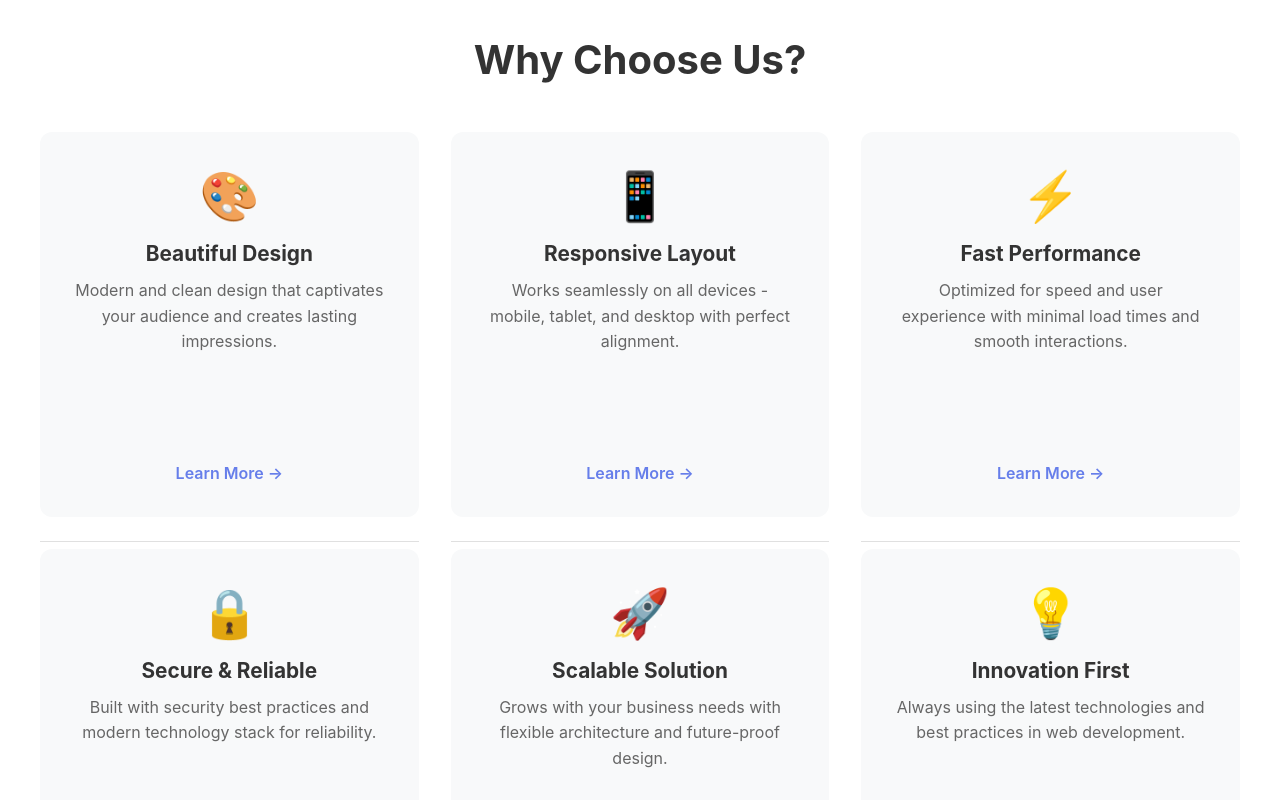
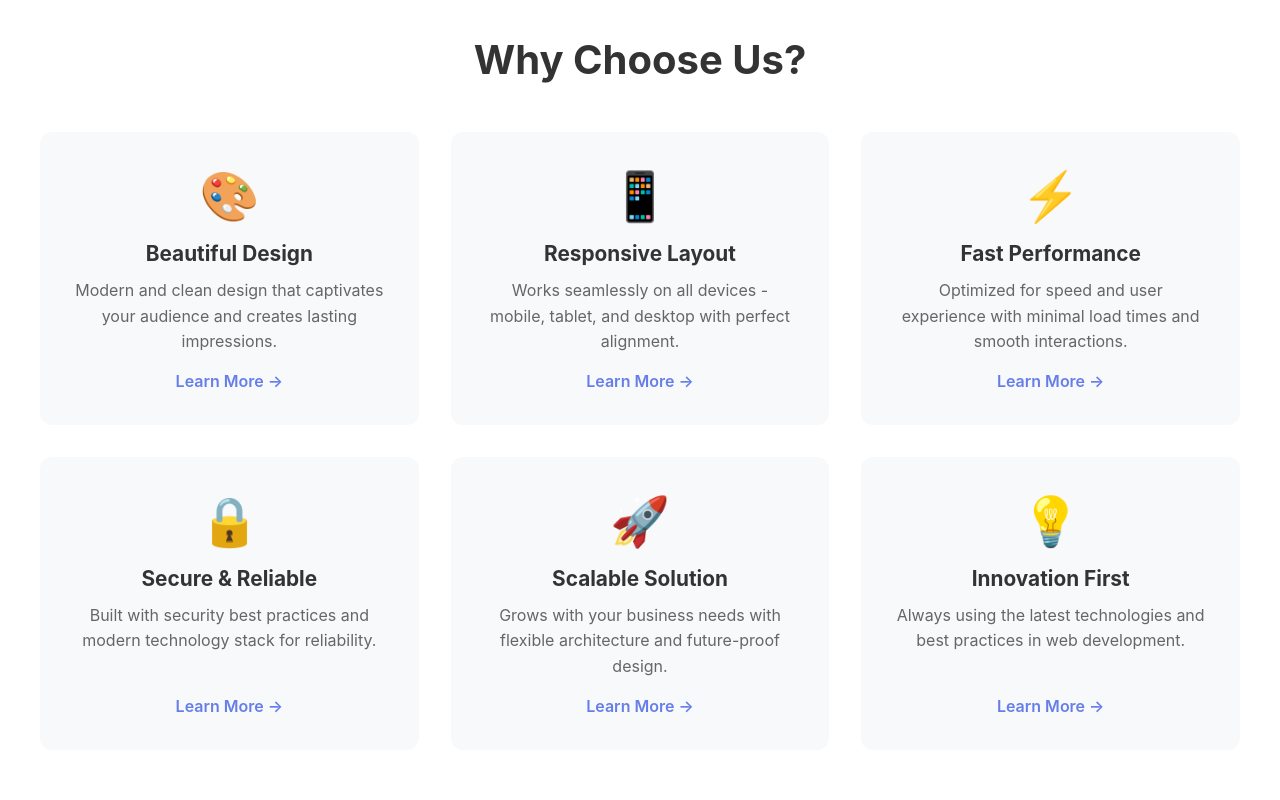
Before and after one commit to vishalkashyap19/promptEngineering, a React (Vite) app: page / in a window 1280 px wide. Shown: the part 480-1280 px from the top of the page. Built offline with nearby package versions, Linux system fonts and the light colour scheme.

Commit message:
Remove buttons from homepage feature cards

```diff
--- a/src/pages/Home.css
+++ b/src/pages/Home.css
@@ -131,49 +131,6 @@
   color: #764ba2;
 }
 
-.feature-card-buttons {
-  display: flex;
-  gap: 1rem;
-  margin-top: 1.5rem;
-  padding-top: 1.5rem;
-  border-top: 1px solid #e0e0e0;
-}
-
-.btn {
-  flex: 1;
-  padding: 0.75rem 1rem;
-  border-radius: 6px;
-  font-weight: 600;
-  text-decoration: none;
-  text-align: center;
-  transition: all 0.3s ease;
-  cursor: pointer;
-  border: none;
-  font-size: 0.95rem;
-}
-
-.btn-enquiry {
-  background-color: #667eea;
-  color: white;
-}
-
-.btn-enquiry:hover {
-  background-color: #5568d3;
-  transform: translateY(-2px);
-  box-shadow: 0 6px 12px rgba(102, 126, 234, 0.3);
-}
-
-.btn-pricing {
-  background-color: #ffd700;
-  color: #333;
-}
-
-.btn-pricing:hover {
-  background-color: #ffed4e;
-  transform: translateY(-2px);
-  box-shadow: 0 6px 12px rgba(255, 215, 0, 0.3);
-}
-
 /* CTA Section */
 .cta-section {
   background: linear-gradient(135deg, #667eea 0%, #764ba2 100%);
@@ -281,17 +238,6 @@
     font-size: 2.5rem;
   }
 
-  .feature-card-buttons {
-    gap: 0.75rem;
-    margin-top: 1rem;
-    padding-top: 1rem;
-  }
-
-  .btn {
-    padding: 0.6rem 0.75rem;
-    font-size: 0.9rem;
-  }
-
   .cta-section {
     padding: 3rem 1.5rem;
   }
@@ -341,11 +287,6 @@
     font-size: 1.1rem;
   }
 
-  .btn {
-    padding: 0.5rem 0.6rem;
-    font-size: 0.85rem;
-  }
-
   .cta-section {
     padding: 2rem 1rem;
   }
--- a/src/pages/Home.jsx
+++ b/src/pages/Home.jsx
@@ -64,18 +64,14 @@ function Home() {
           <h2 id="features-title">Why Choose Us?</h2>
           <div className="features-grid">
             {features.map((feature) => (
-              <div key={feature.id} className="feature-card-link">
-                <Link to={feature.path} className="feature-card">
+              <Link key={feature.id} to={feature.path} className="feature-card-link">
+                <div className="feature-card">
                   <div className="feature-icon">{feature.icon}</div>
                   <h3>{feature.title}</h3>
                   <p>{feature.description}</p>
                   <span className="feature-cta">Learn More →</span>
-                </Link>
-                <div className="feature-card-buttons">
-                  <Link to="/contact" className="btn btn-enquiry">Enquiry</Link>
-                  <Link to="/pricing" className="btn btn-pricing">Pricing</Link>
                 </div>
-              </div>
+              </Link>
             ))}
           </div>
         </div>
```
